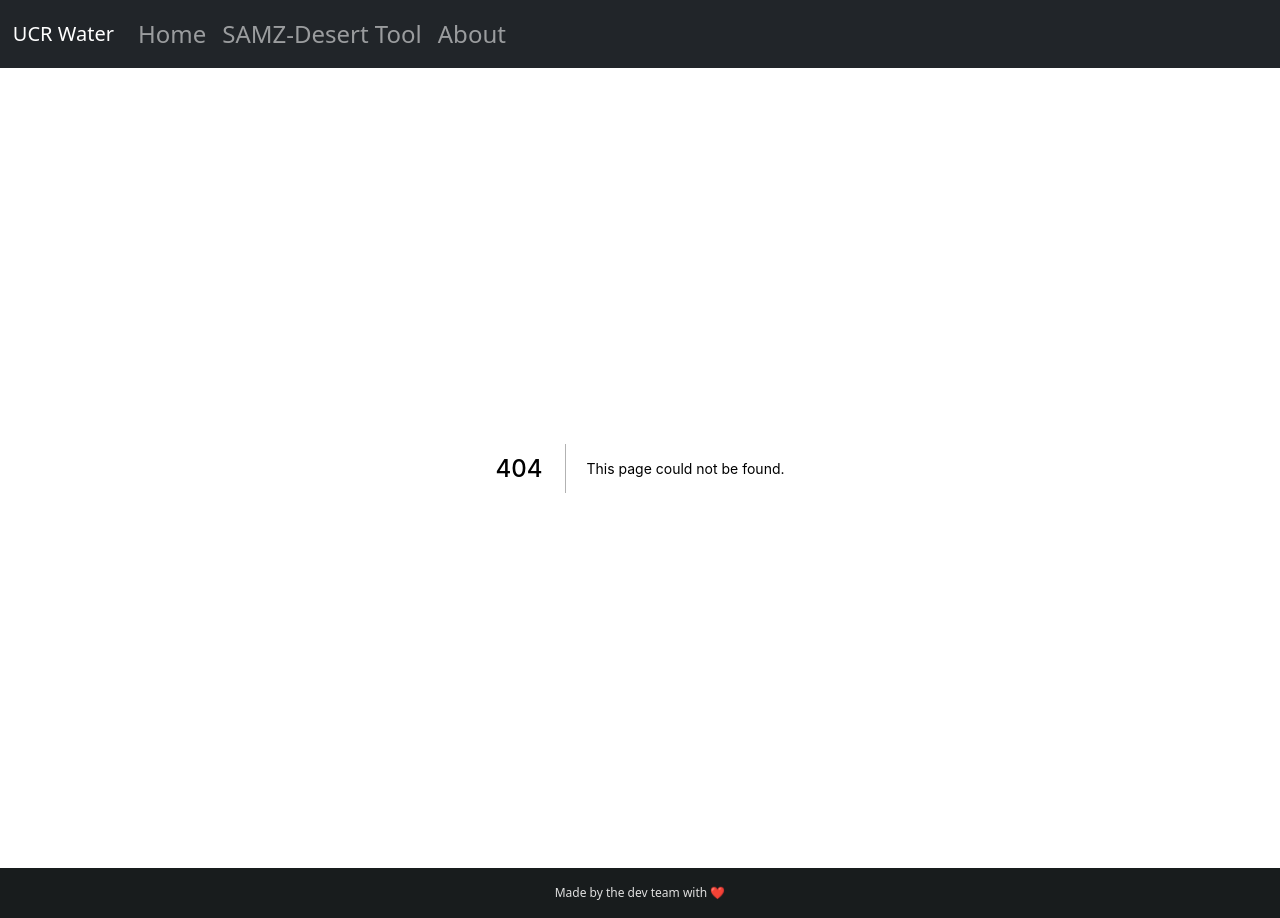
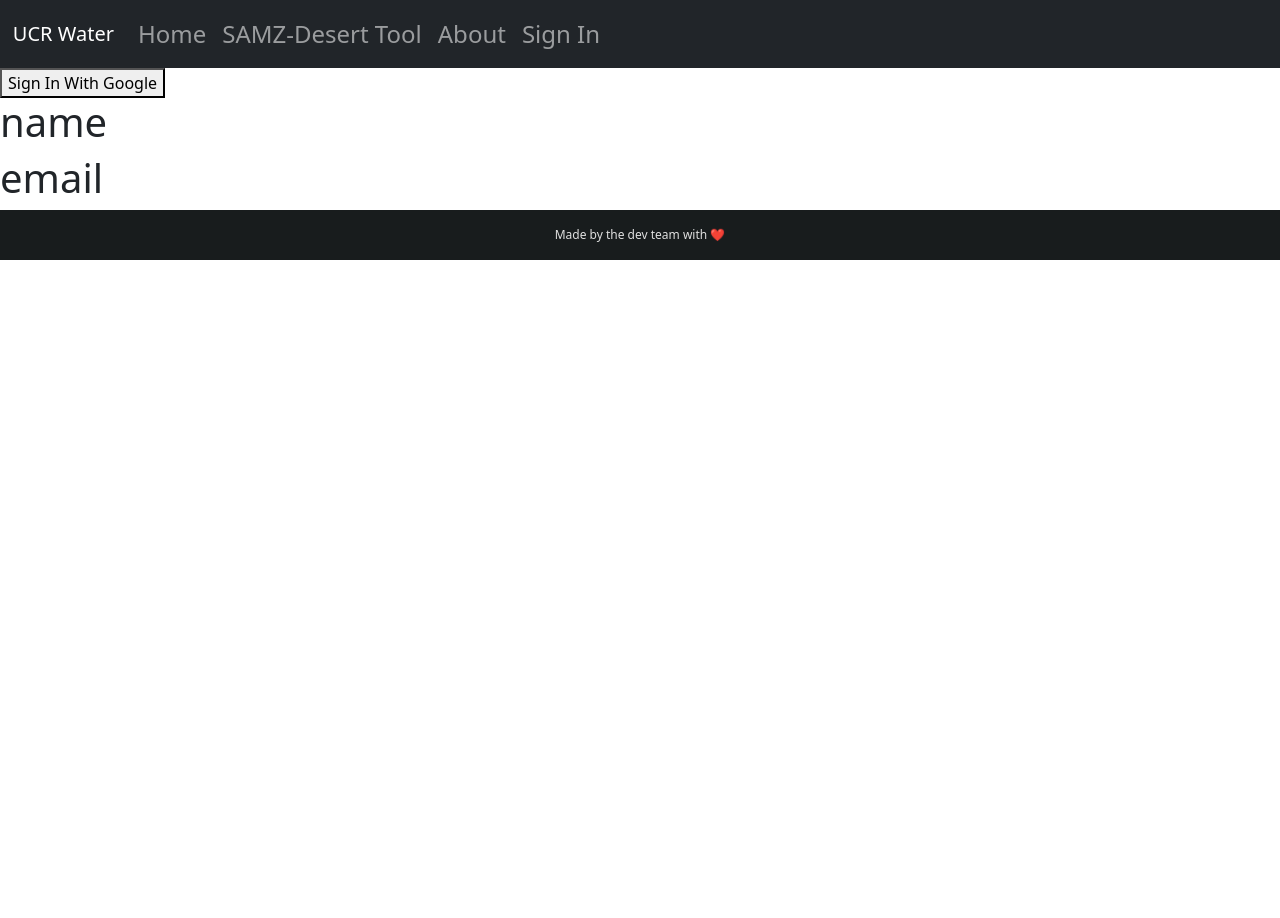
Before and after one commit to CS-UCR/senior-design-project-farmersonly, a Next.js app: page /googleSignInButton in a window 1280 px wide. Before the commit this address had no page. After the commit the page ends 800 px from the top, so only its background shows below. Built offline with nearby package versions, Linux system fonts and the light colour scheme.

Commit message:
google authentication working

```diff
--- /dev/null
+++ b/Firebase.js
@@ -0,0 +1,31 @@
+import { initializeApp } from "firebase/app";
+import { getAuth, GoogleAuthProvider, signInWithPopup } from 'firebase/auth'
+
+const firebaseConfig = {
+  apiKey: "AIzaSyBYwE7zeVbWElrkzByoplpr1Tjy-UX3irg",
+  authDomain: "auth-dev-5c3a5.firebaseapp.com",
+  projectId: "auth-dev-5c3a5",
+  storageBucket: "auth-dev-5c3a5.appspot.com",
+  messagingSenderId: "464851300677",
+  appId: "1:464851300677:web:f5bf7abfdd6146dfd5ce2c"
+};
+
+const app = initializeApp(firebaseConfig);
+
+export const auth = getAuth(app);
+
+const provider = new GoogleAuthProvider();
+
+export const signInWithGoogle = () => {
+    signInWithPopup(auth, provider).then((result) => {
+        const name = result.user.displayName;
+        const email = result.user.email;
+        const profilePic = result.user.photoURL;
+
+        localStorage.setItem("name", name)
+        localStorage.setItem("email", email)
+        localStorage.setItem("profilePic", profilePic)
+    }).catch((error) => {
+        console.log(error);
+    });
+}
--- a/components/navbar.js
+++ b/components/navbar.js
@@ -14,6 +14,7 @@ export default function navbar(){
           <Nav.Link href="landing">Home</Nav.Link>
           <Nav.Link href="samz">SAMZ-Desert Tool</Nav.Link>
           <Nav.Link href="about">About</Nav.Link>
+          <Nav.Link href="googleSignInButton">Sign In</Nav.Link>
         </Nav>
 
     </Navbar>
--- a/package.json
+++ b/package.json
@@ -14,14 +14,15 @@
     "@mui/material": "^5.1.0",
     "axios": "^0.24.0",
     "bootstrap": "^5.1.3",
+    "firebase": "^9.6.2",
     "next": "^11.1.2",
     "react": "17.0.2",
     "react-bootstrap": "^2.0.1",
     "react-dom": "17.0.2",
-    "xlsx": "^0.17.3",
     "react-router-dom": "^6.0.0",
     "recharts": "^2.1.6",
-    "styled-components": "^5.3.3"
+    "styled-components": "^5.3.3",
+    "xlsx": "^0.17.3"
   },
   "devDependencies": {
     "eslint": "8.1.0",
--- /dev/null
+++ b/pages/googleSignInButton.js
@@ -0,0 +1,21 @@
+import React, { useEffect } from 'react';
+import { signInWithGoogle } from "../Firebase"
+
+function googleSignIn(){
+    var name = "name"
+    var email = "email"
+    useEffect(() => {
+        const name = localStorage.getItem("name")
+        const email = localStorage.getItem("email")
+      }, [])
+
+    return (
+        <div className="googleButton">
+            <button onClick={signInWithGoogle}> Sign In With Google </button>
+            <h1>{name}</h1>
+            <h1>{email}</h1>
+        </div>
+    )
+}
+
+export default googleSignIn;
```
Also changed, not shown: 1 other file (tests, documents, lock files or other folders).
